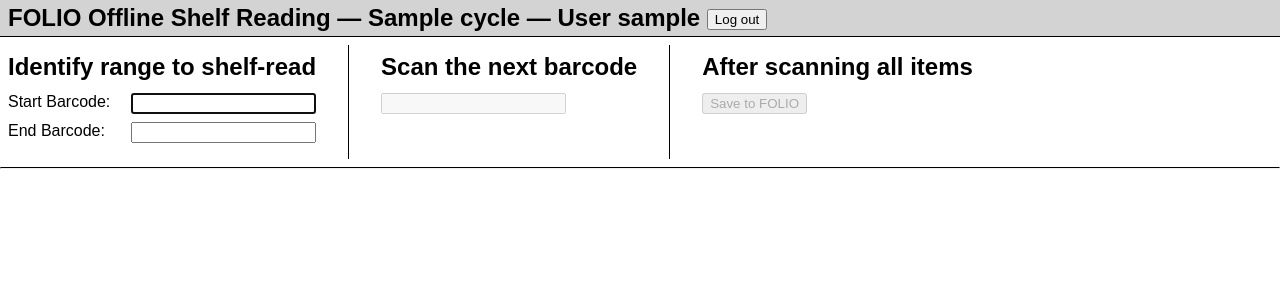
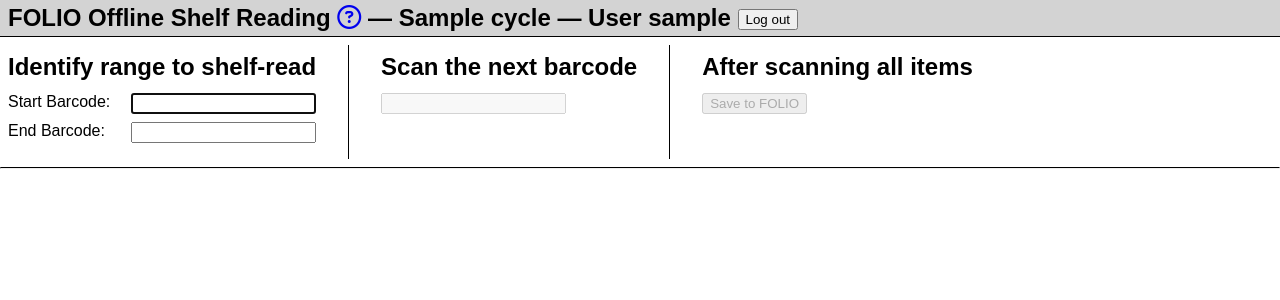
Before and after one commit to lehigh-university-libraries/folio-offline-shelf-reading, a Python web app: template application/templates/index.html in a window 1280 px wide. Shown: the top 300 px of the page. Run offline with Jinja, Linux system fonts and the light colour scheme; the template is opened without the code that fills it: most values are stand-ins (such as "Sample title", 1, 10 or a date in 2020); some libraries are stand-ins or nearby versions.

Commit message:
Add link to usage doc

```diff
--- a/application/static/app.css
+++ b/application/static/app.css
@@ -27,6 +27,11 @@
     font-size: 1.5em;
     background-color: lightgray;
     border-bottom: 1px solid black;
+
+    .help {
+        display: inline-flex;
+        text-decoration: none;
+    }
 
     button {
         vertical-align: middle;
--- a/application/templates/index.html
+++ b/application/templates/index.html
@@ -4,11 +4,22 @@
     {% if test %}
       <link rel="stylesheet" href="static/test.css"></style>
     {% endif %}
+    <script src="https://kit.fontawesome.com/d4be7eb685.js" crossorigin="anonymous"></script>
   </head>
 
   <body>
 
-    <h1>FOLIO Offline Shelf Reading &mdash; {{ cycle }} &mdash; User {{username}} <button class="logout" onclick="logout();">Log out</button> </h1>
+    <h1>
+      FOLIO Offline Shelf Reading
+      <a href="https://github.com/lehigh-university-libraries/folio-offline-shelf-reading/blob/main/README.md#how-it-works--usage-example" target="_blank" class="help">
+        <span class="fa-regular fa-circle-question" title="Help"></span>
+      </a>
+      &mdash;
+      {{ cycle }}
+      &mdash;
+      User {{username}}
+      <button class="logout" onclick="logout();">Log out</button>
+    </h1>
 
     <div class="control_sections">
 
@@ -66,6 +77,5 @@
       </script>
       <script src="static/test.js"></script>
     {% endif %}
-
   </body>
 </html>
```
